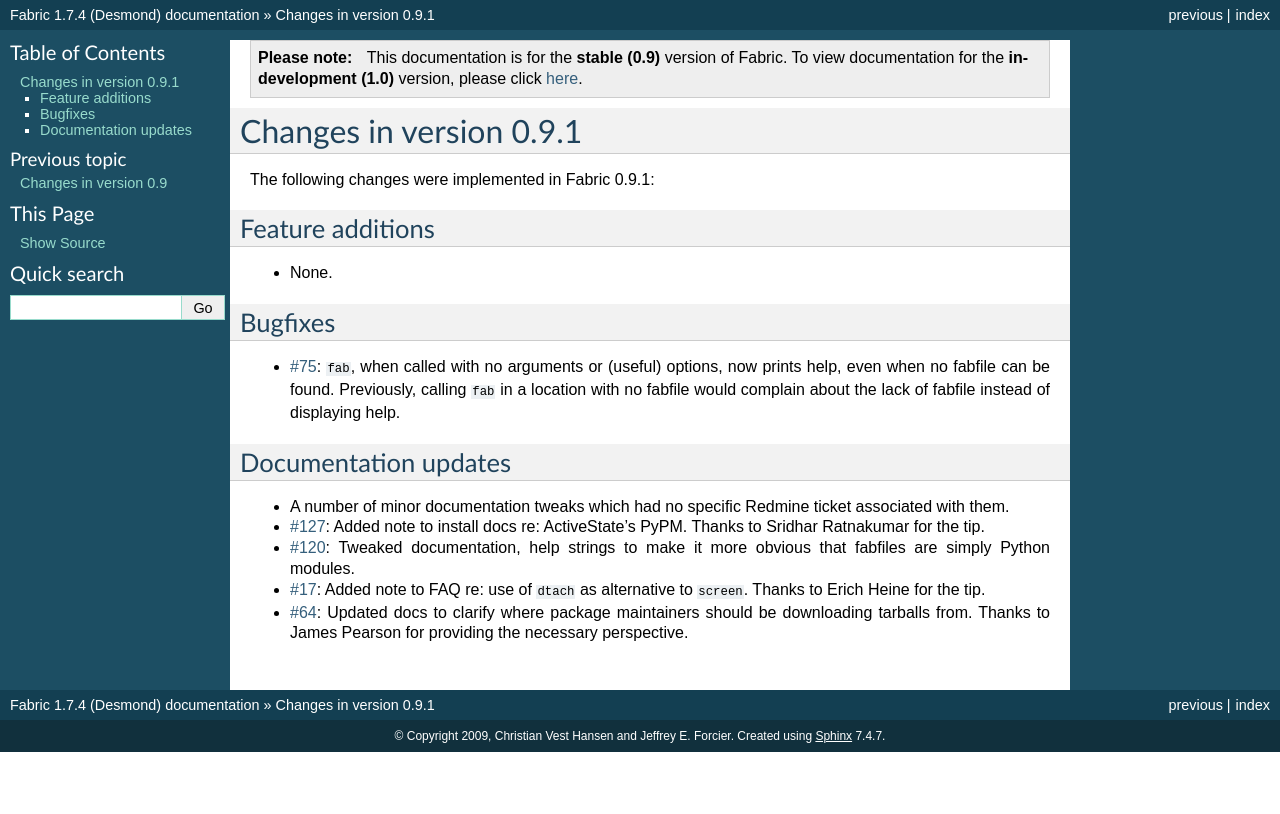
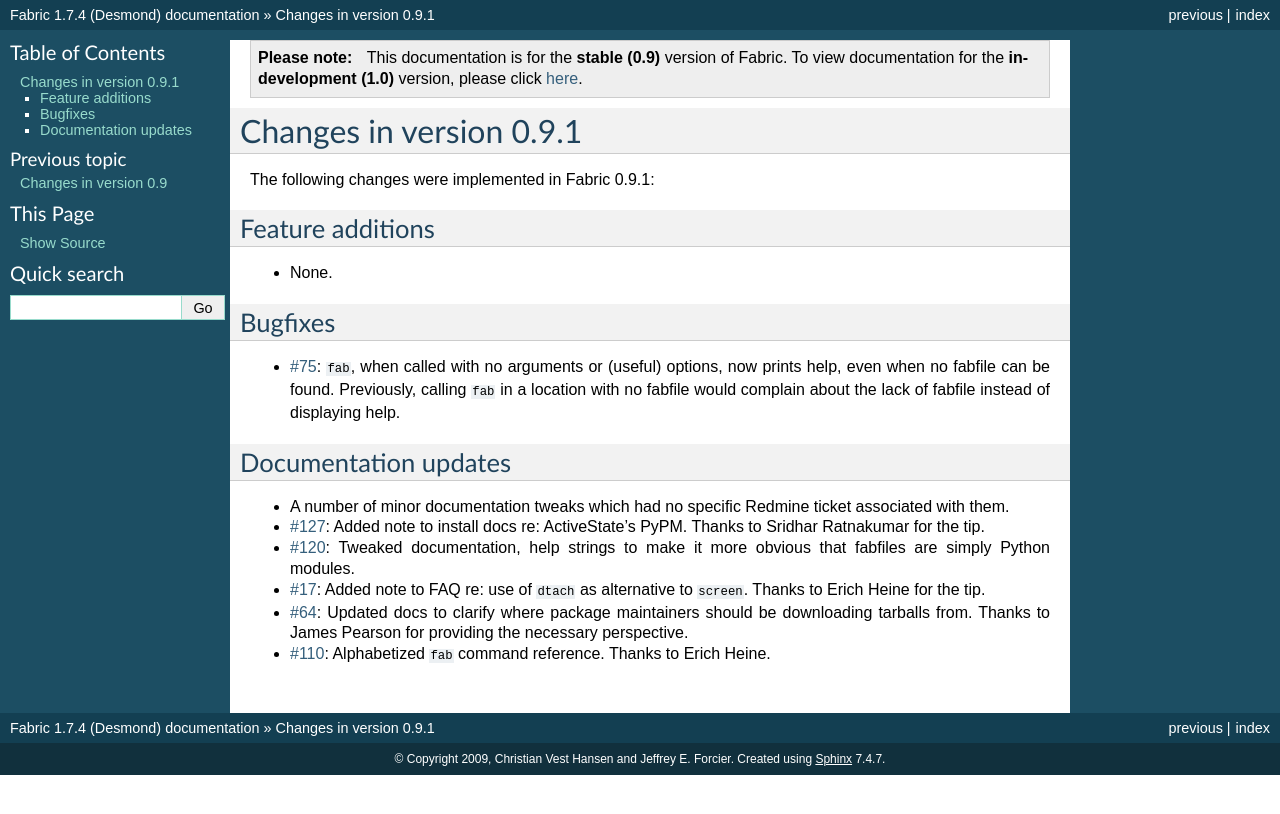
Before and after one commit to fabric/fabric, a Sphinx documentation site: the page built from docs/changes/0.9.1.rst, in a window 1280 px wide. Shown: the top 814 px of the page. Built offline with Sphinx 7.4.7, drawn with Linux system fonts in a browser that asks for light colours.

Commit message:
Add previous commit to changelog

```diff
--- a/docs/changes/0.9.1.rst
+++ b/docs/changes/0.9.1.rst
@@ -32,3 +32,4 @@
 * :issue:`64`: Updated docs to clarify where package maintainers should be
   downloading tarballs from. Thanks to James Pearson for providing the
   necessary perspective.
+* :issue:`110`: Alphabetized ``fab`` command reference. Thanks to Erich Heine.
```
